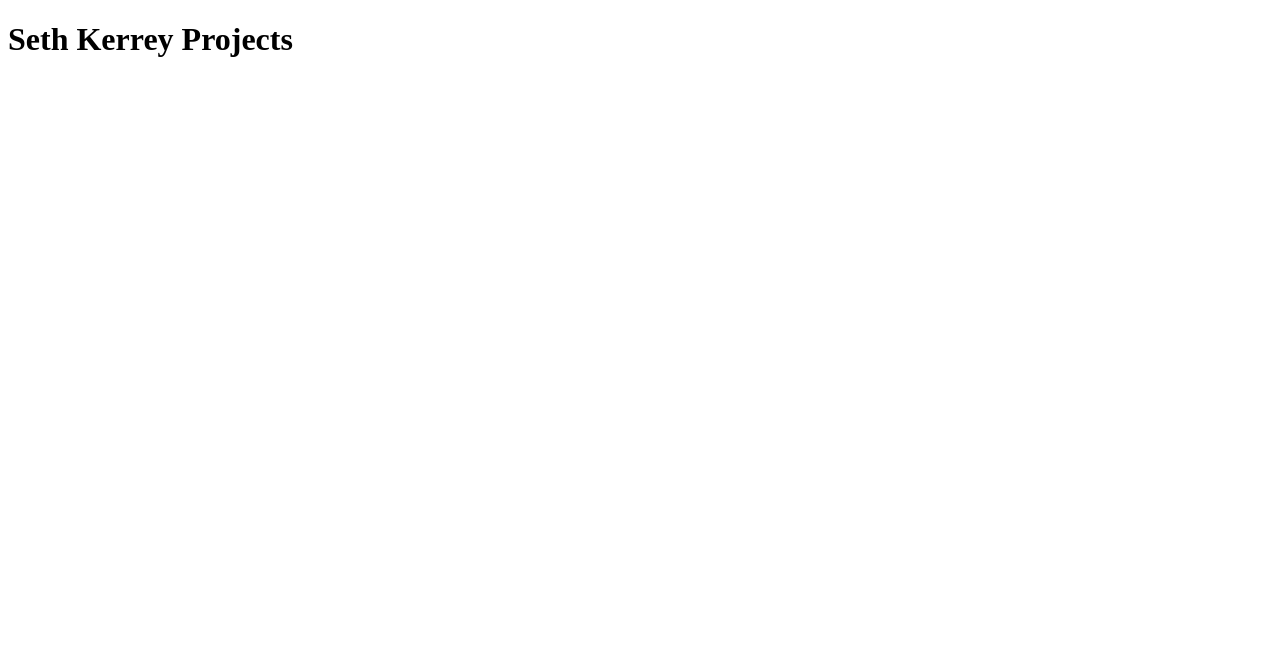
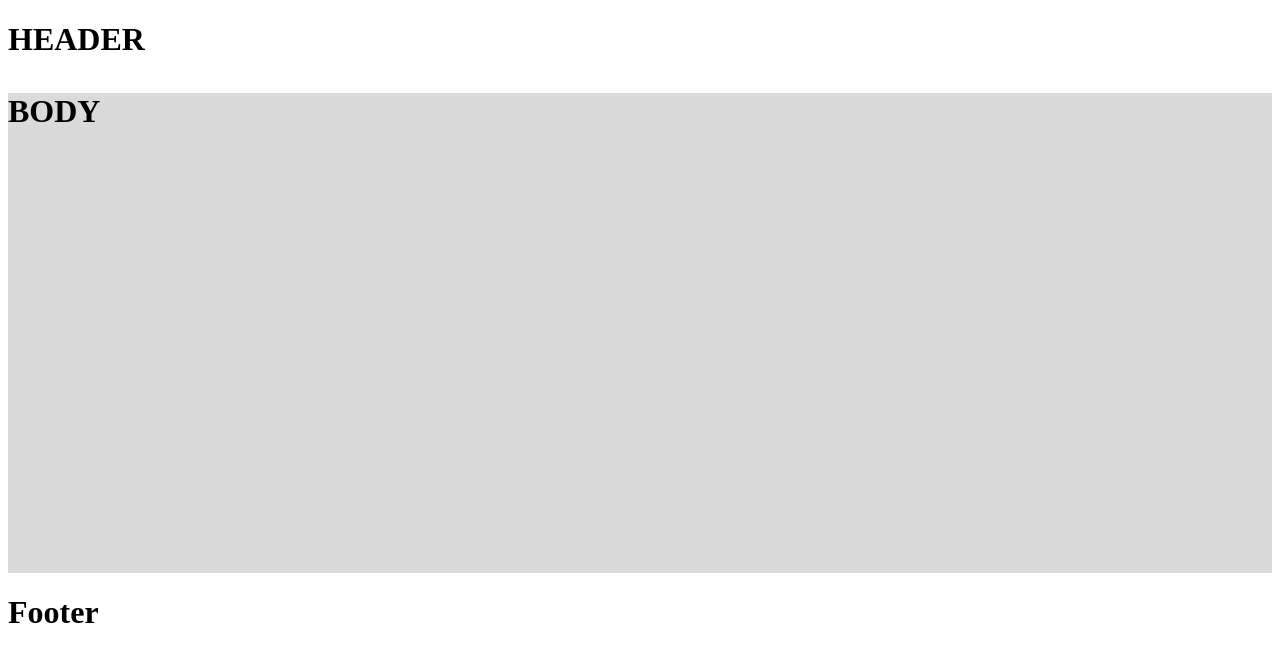
Before and after one commit to skerrey/skerrey.github.io, a plain HTML site: page index.html in a window 1280 px wide. Drawn offline with Linux system fonts and the light colour scheme.

Commit message:
Add logo, update index.html, update styles.css

```diff
--- a/index.html
+++ b/index.html
@@ -8,9 +8,20 @@
   <title>Seth Kerrey</title>
 </head>
 <body>
-    <h1>Seth Kerrey Projects</h1>
-    <div>
-
-    </div>
+    <header>
+        <h1>
+            HEADER
+        </h1>
+    </header>
+    <main>
+        <h1>
+            BODY
+        </h1>
+    </main
+    <footer>
+        <h1>
+            Footer
+        </h1>
+    </footer>
 </body>
 </html>
--- a/styles.css
+++ b/styles.css
@@ -1 +1,14 @@
 /* styles.css */
+
+header {
+    background-color: white;
+    height: 50px;
+}
+main {
+    background-color: rgb(218, 218, 218);
+    height: 60vh;
+}
+footer {
+    background-color: white;
+    height: 20vh;
+}
```
Also changed, not shown: images/logo.png (added).
